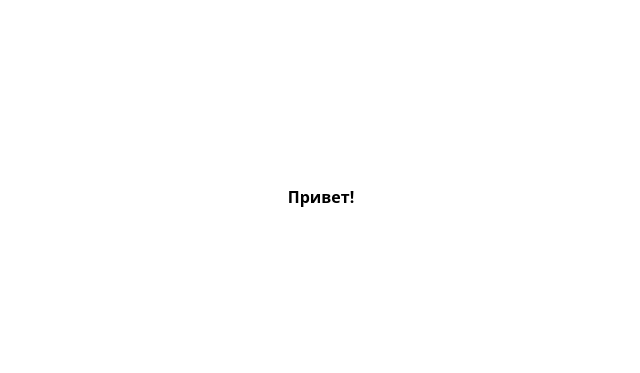
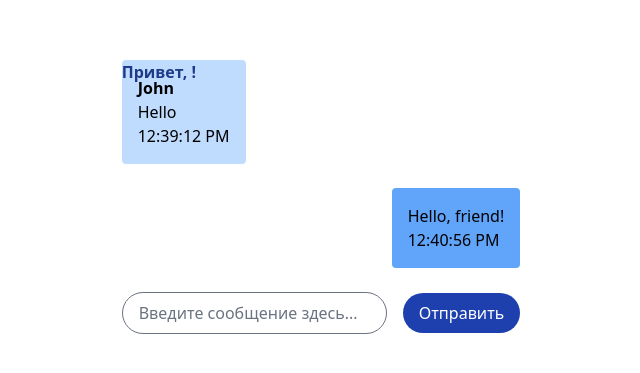
Before and after one commit to ZhukAnna/react-minichat, a React (Create React App) app: page /#/chat in a window 1280 px wide. Shown: the part 203-576 px from the top of the page, without its empty margins (319-959 px from the left). Built offline with nearby package versions, Linux system fonts and the light colour scheme.

Commit message:
add basic chat structure

```diff
--- a/src/Chat/Chat.tsx
+++ b/src/Chat/Chat.tsx
@@ -1,7 +1,78 @@
-import React from 'react';
+import React, { FormEvent, useEffect, useState } from 'react';
 
 function Chat() {
-  return <div className='font-bold accent-red-900'>Привет!</div>;
+  const userName = sessionStorage.getItem('username');
+  const [styles, setStyle] = useState('font-bold absolute top-1/2');
+  const [message, setMessage] = useState('');
+  // const [history, setHistory] = useState(() => {
+  //   const saved = localStorage.getItem('history');
+  //   return saved ? JSON.parse(saved) : '';
+  // });
+  const history = [
+    {
+      sender: 'John',
+      message: 'Hello',
+      date: '2022-12-06T12:39:12.255Z',
+    },
+    {
+      sender: userName,
+      message: 'Hello, friend!',
+      date: '2022-12-06T12:40:56.255Z',
+    },
+  ];
+
+  useEffect(() => {
+    const t = setTimeout(() => {
+      setStyle('font-bold text-blue-900 absolute top-0');
+    }, 2500);
+    return () => clearTimeout(t);
+  }, []);
+
+  const sendMessage = (evt: FormEvent) => {
+    evt.preventDefault();
+    localStorage.setItem('message', message);
+  };
+
+  return (
+    <div className='flex flex-col justify-end h-90 min-w-80 relative gap-6'>
+      <div className={styles}>Привет, {userName}!</div>
+      {history.map((el, i) => {
+        return (
+          <div
+            key={i}
+            className={
+              'rounded p-4' +
+              (el.sender == userName
+                ? ' bg-blue-400 self-end'
+                : ' bg-blue-200 self-start')
+            }>
+            <p className='font-bold'>{el.sender}</p>
+            <p>{el.message}</p>
+            <p>{new Date(el.date).toLocaleTimeString()}</p>
+          </div>
+        );
+      })}
+      <form
+        className='flex items-center gap-4'
+        onSubmit={(e) => sendMessage(e)}>
+        <input
+          type='text'
+          id='message'
+          className='form-input px-4 rounded-full'
+          value={message}
+          onChange={(e) => setMessage(e.target.value)}
+          minLength={3}
+          placeholder='Введите сообщение здесь...'
+        />
+        <button
+          type='submit'
+          className='w-full bg-blue-800 hover:bg-blue-900 text-white py-2 px-4 rounded-full'
+          onClick={(e) => sendMessage(e)}>
+          Отправить
+        </button>
+      </form>
+    </div>
+  );
 }
 
 export default Chat;
```
